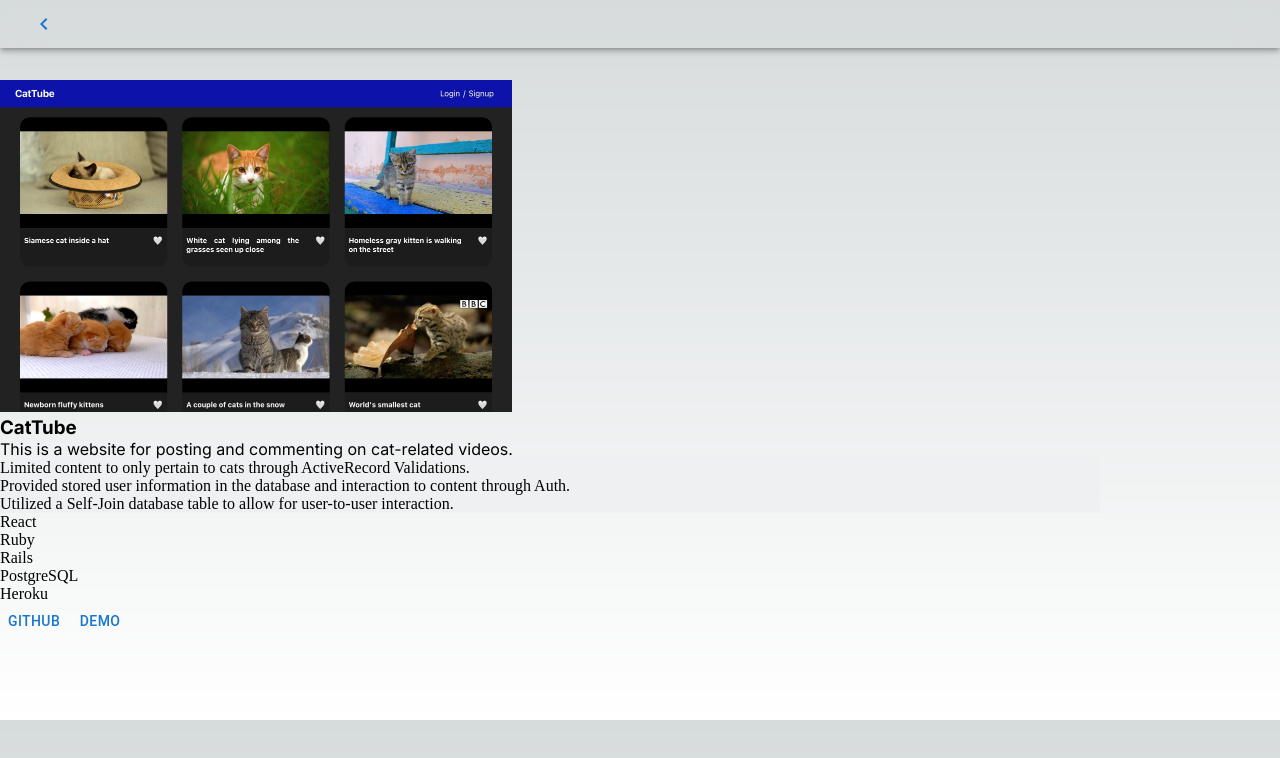
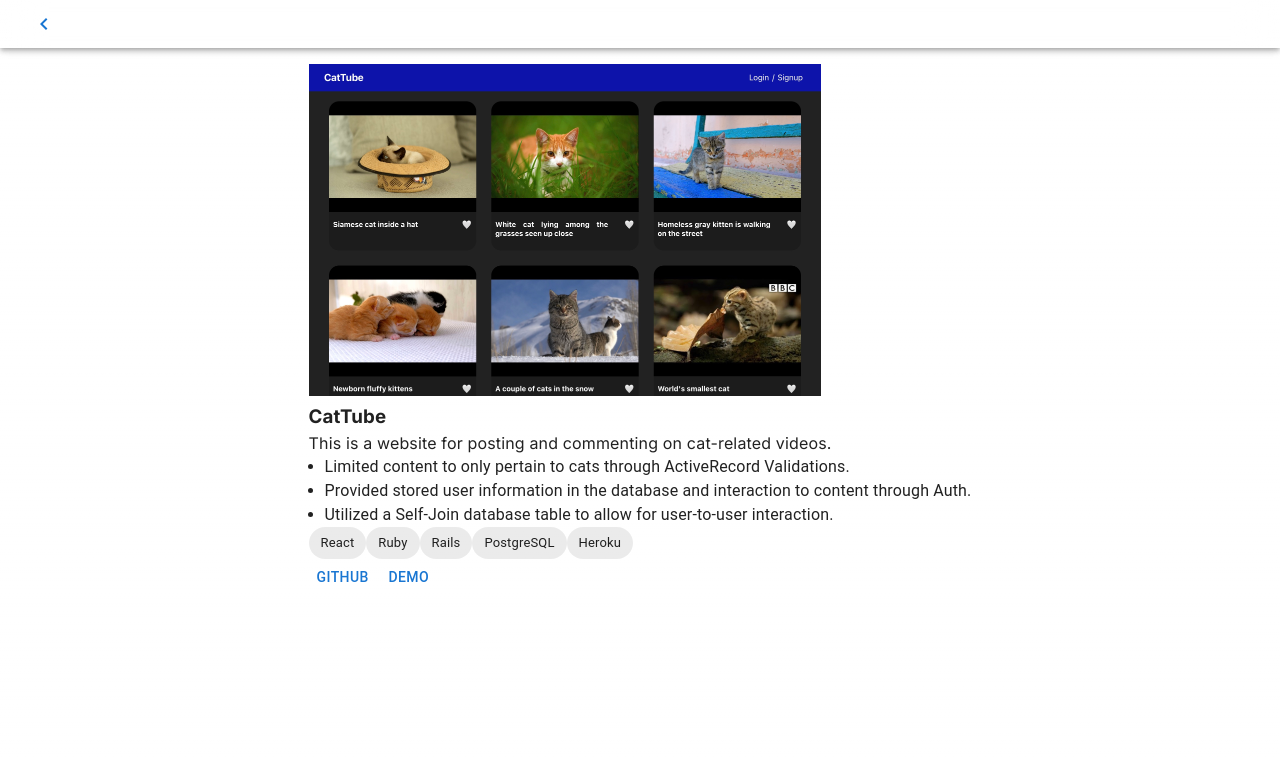
Before and after one commit to mailauki/portfolio-next, a Next.js app: page /projects/cat-tube in a window 1280 px wide. Shown: the top 758 px of the page. Built offline with nearby package versions, Linux system fonts and the light colour scheme.

Commit message:
Update mui themeprovider to app

```diff
--- a/pages/_app.js
+++ b/pages/_app.js
@@ -1,5 +1,26 @@
 import '../styles/globals.css'
+import { useMemo } from 'react'
+import { ThemeProvider, createTheme } from '@mui/material/styles'
+import CssBaseline from '@mui/material/CssBaseline'
+import useMediaQuery from '@mui/material/useMediaQuery'
 
 export default function App({ Component, pageProps }) {
-  return <Component {...pageProps} />
+  const prefersDarkMode = useMediaQuery('(prefers-color-scheme: dark)')
+
+  const theme = useMemo(
+    () =>
+      createTheme({
+        palette: {
+          mode: prefersDarkMode ? 'dark' : 'light',
+        },
+      }),
+    [prefersDarkMode]
+  )
+
+  return (
+    <ThemeProvider theme={theme}>
+      <CssBaseline />
+      <Component {...pageProps} />
+    </ThemeProvider>
+  )
 }
--- a/pages/projects/[id].js
+++ b/pages/projects/[id].js
@@ -19,7 +19,7 @@ export default function Project() {
   if (!data) return <div className={styles.section}><CircularProgress /></div>
 
   return (
-    <>
+    <div className={styles.main}>
       <AppBar
         color="transparent"
         className={styles.header}
@@ -31,7 +31,7 @@ export default function Project() {
         </Toolbar>
       </AppBar>
 
-      <div className={styles.section}>
+      <div>
         <Image
           src={data.image}
           alt={data.id}
@@ -45,7 +45,7 @@ export default function Project() {
         <p className={inter.className}>
           {data.description[0]}
         </p>
-        <ul>
+        <ul style={{ backgroundColor: "transparent", marginLeft: "1rem" }}>
           {data.description.length > 1 ? (
             data.description[1].map((bullet) => (
               <li key={bullet}>{bullet}</li>
@@ -55,7 +55,7 @@ export default function Project() {
           )}
         </ul>
         <div>
-          {data.tags.map((tag) => <p key={tag}>{tag}</p>)}
+          {data.tags.map((tag) => <Chip key={tag} label={tag} />)}
         </div>
         <div>
           <Button
@@ -76,6 +76,6 @@ export default function Project() {
           </Button>
         </div>
       </div>
-    </>
+    </div>
   )
 }
```
Also changed, not shown: pages/index.js (+2 -23 lines).
